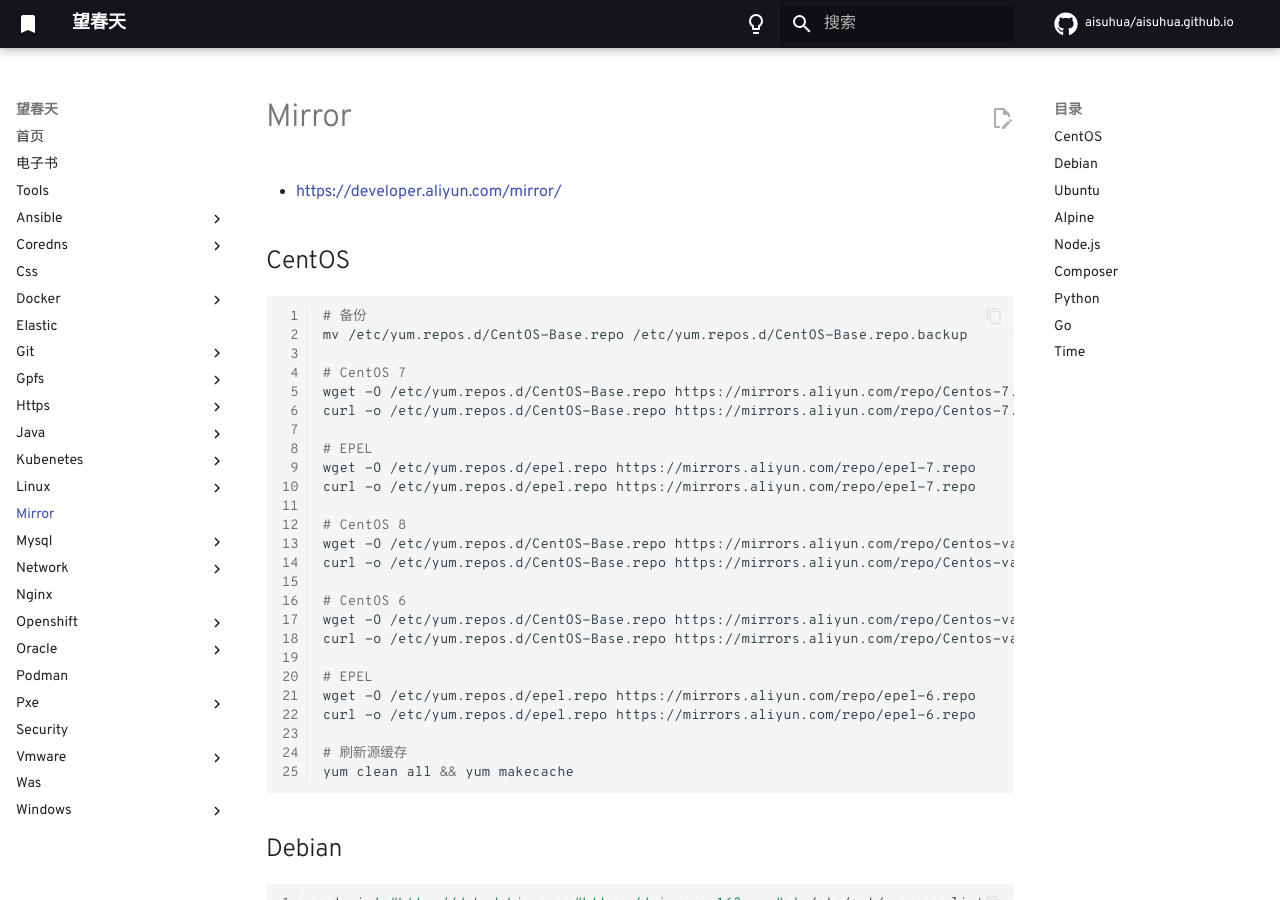
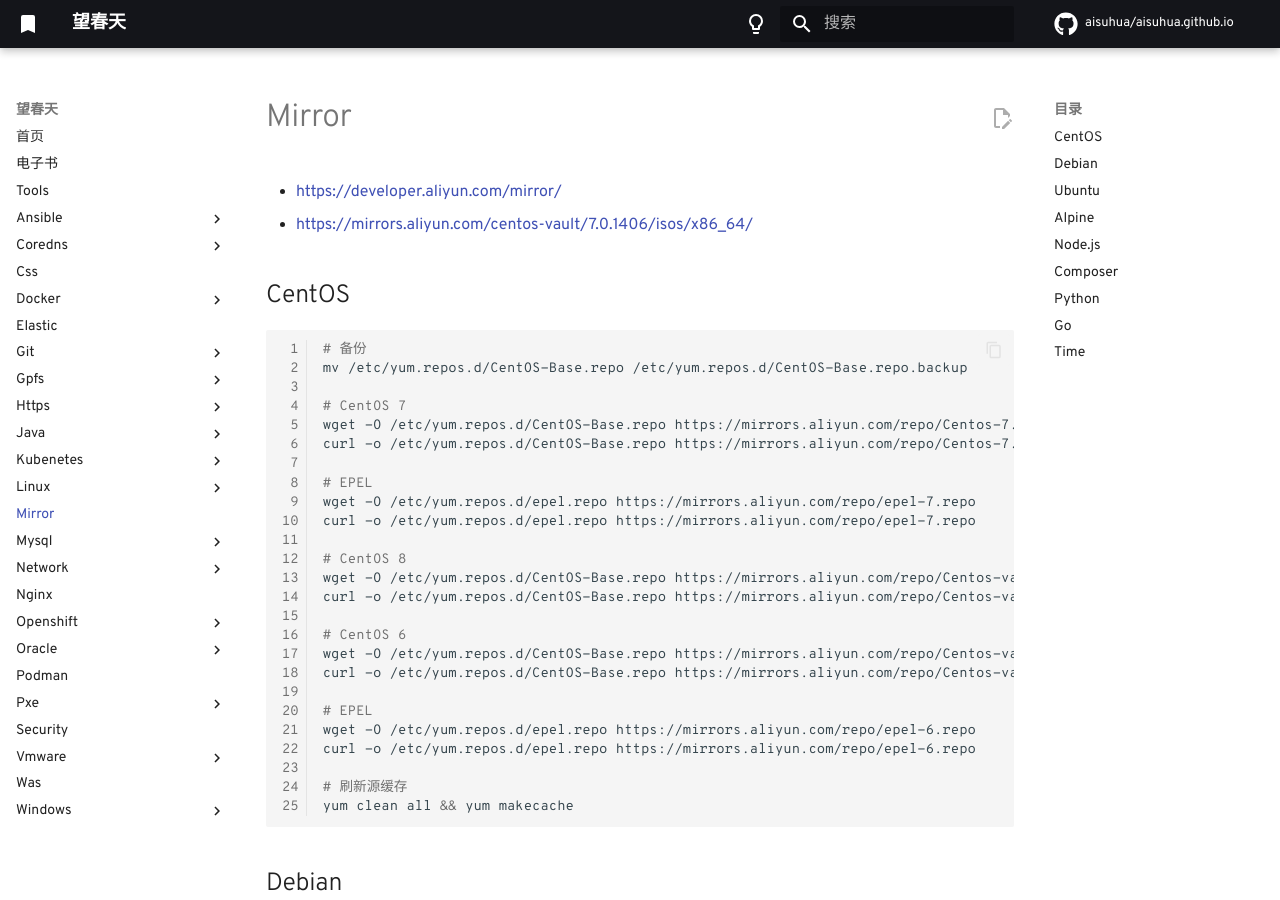
Before and after one commit to aisuhua/aisuhua.github.io, an MkDocs documentation site: the page built from docs/mirror/index.md, in a window 1280 px wide and 900 px high. Built offline with MkDocs 1.6.1 and Material for MkDocs 9.7.7, drawn with Linux system fonts in a browser that asks for light colours; comment, search, counter and statistics services are not loaded; some of the changed lines change nothing that is shown.

Commit message:
war-sample.md

```diff
--- a/docs/mirror/index.md
+++ b/docs/mirror/index.md
@@ -1,6 +1,7 @@
 # Mirror
 
 - https://developer.aliyun.com/mirror/
+- https://mirrors.aliyun.com/centos-vault/7.0.1406/isos/x86_64/
 
 ## CentOS
 
```
